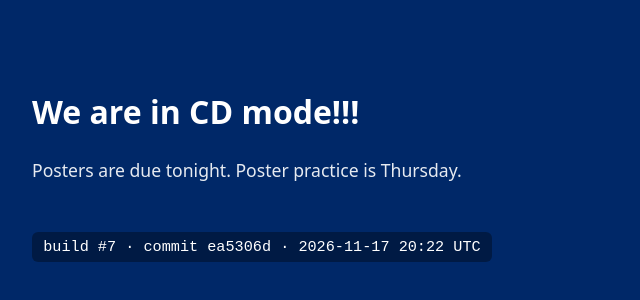
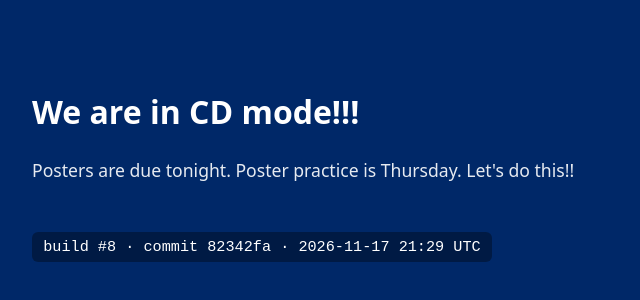
Before and after one commit to nyadav-491/comp491-cd-demo, a plain HTML site: page staging/index.html in a window 1280 px wide. Shown: the part 224-524 px from the top of the page, without its empty margins (0-640 px from the left). Drawn offline with Linux system fonts and the light colour scheme.

Commit message:
staging: build 8 82342fabd9fcb201a3de65513dc66660962ad4e4

```diff
--- a/staging/index.html
+++ b/staging/index.html
@@ -10,6 +10,6 @@
           display: inline-block; padding: .4rem .7rem; border-radius: 6px; }
 </style></head><body>
 <h1>We are in CD mode!!!</h1>
-<p>Posters are due tonight. Poster practice is Thursday.</p>
-<div><span class="build">build #7 &middot; commit ea5306d &middot; 2026-11-17 20:22 UTC</span></div>
+<p>Posters are due tonight. Poster practice is Thursday. Let&#x27;s do this!!</p>
+<div><span class="build">build #8 &middot; commit 82342fa &middot; 2026-11-17 21:29 UTC</span></div>
 </body></html>
--- a/staging/version.json
+++ b/staging/version.json
@@ -1 +1 @@
-{"build": "7", "commit": "ea5306d", "built_at": "2026-11-17 20:22 UTC"}
+{"build": "8", "commit": "82342fa", "built_at": "2026-11-17 21:29 UTC"}
```
